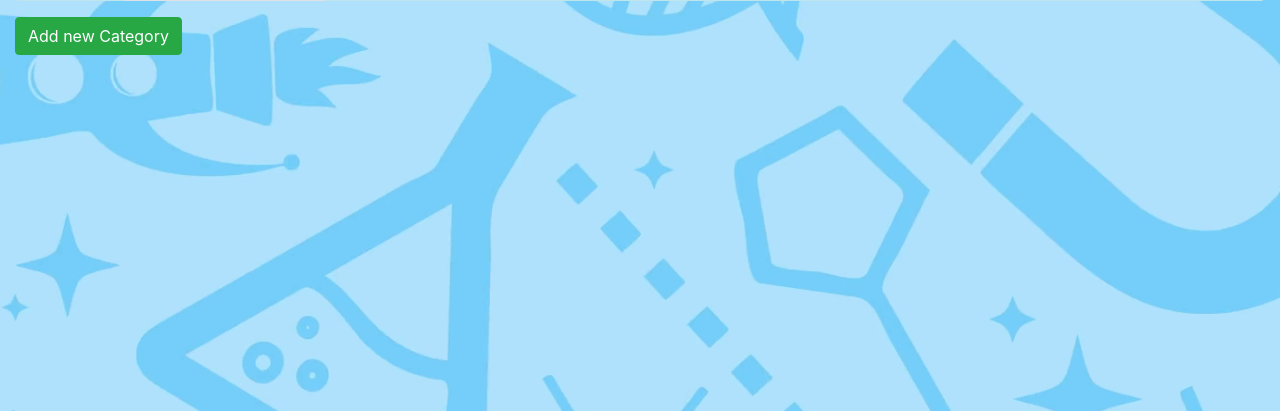
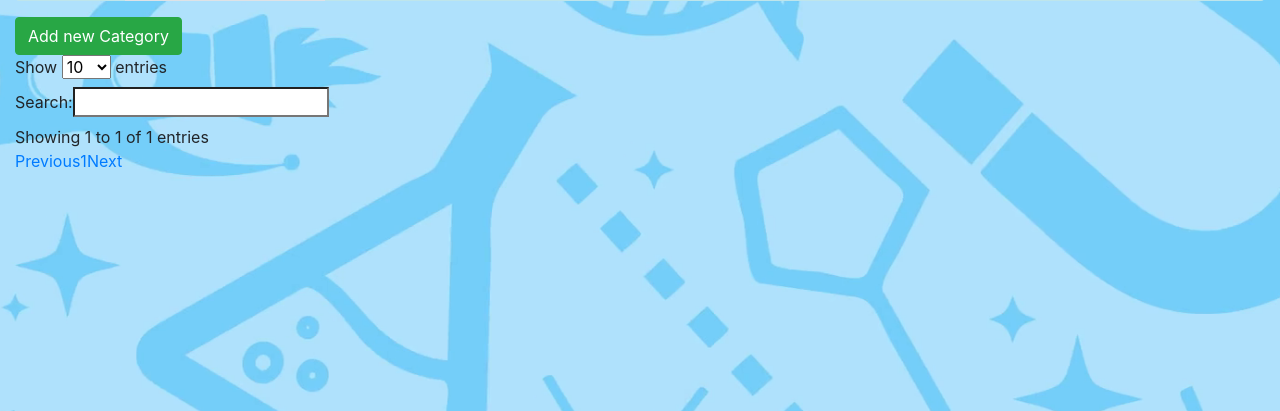
Before and after one commit to aatolomia/Bio-Lab-Application, a Django app: template items/templates/items/category.html in a window 1280 px wide. Shown: the part 375-786 px from the top of the page. Run offline with Django 3.2, Linux system fonts and the light colour scheme; the template is opened without the code that fills it: most values are stand-ins (such as "Sample title", 1, 10 or a date in 2020); parts of the project's set-up code (start-up, migrations or seed data) failed here and were passed over; some libraries are stand-ins or nearby versions.

Commit message:
Update category.html

```diff
--- a/Bio-Lab-Application/items/templates/items/category.html
+++ b/Bio-Lab-Application/items/templates/items/category.html
@@ -141,6 +141,8 @@
 <script src="{% static 'js/jquery-2.2.3.js' %}"></script>
 <script src="{% static 'js/bootstrap.min.js' %}"></script>
 <script src="{% static 'js/datatables.min.js' %}"></script>
+<script src="https://ajax.googleapis.com/ajax/libs/jquery/2.1.3/jquery.min.js"></script>
+<script src="//cdn.datatables.net/1.10.7/js/jquery.dataTables.min.js"></script>
     <script>
         $(document).ready(function () {
             $('#table').DataTable();
```
